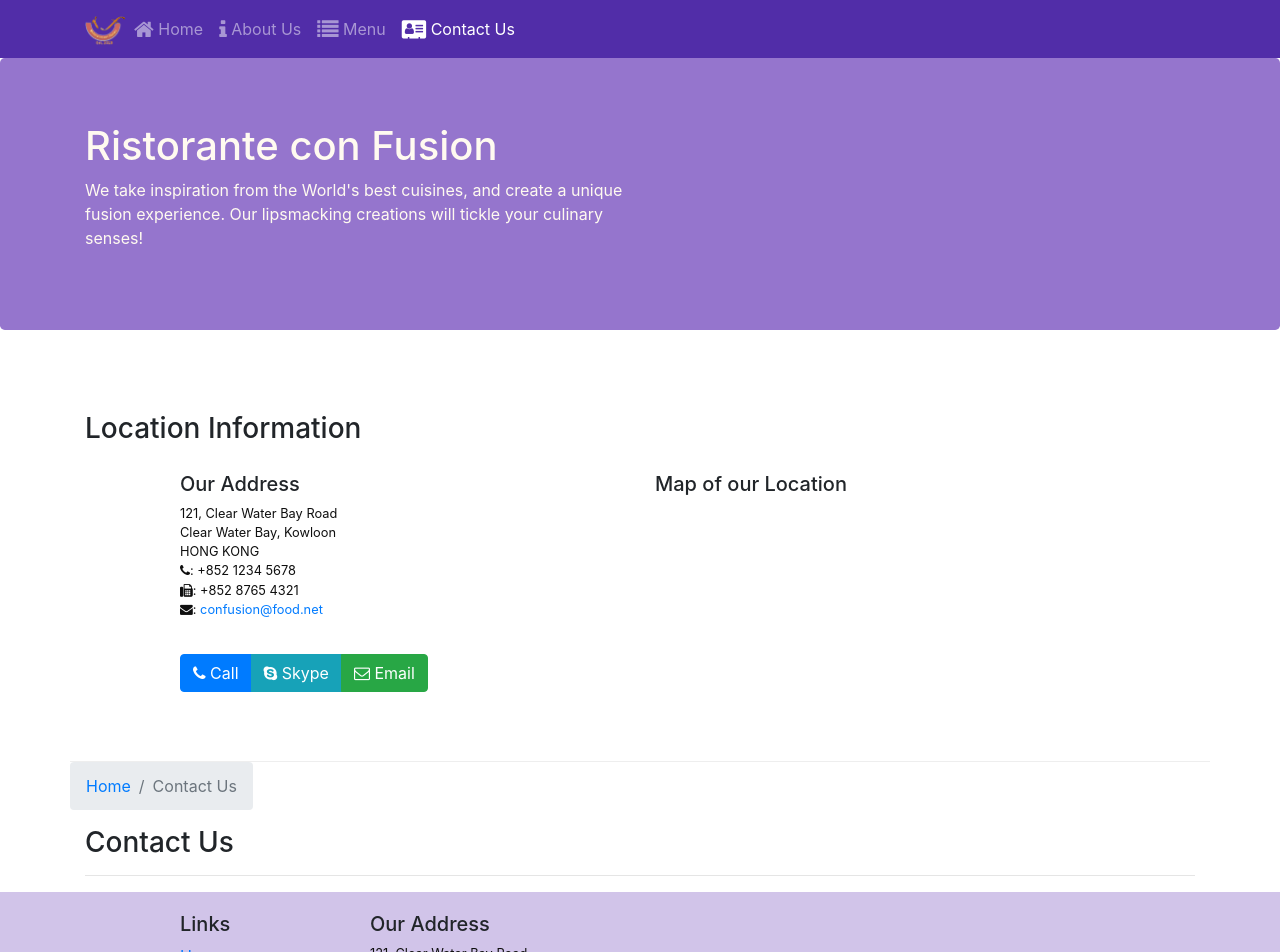
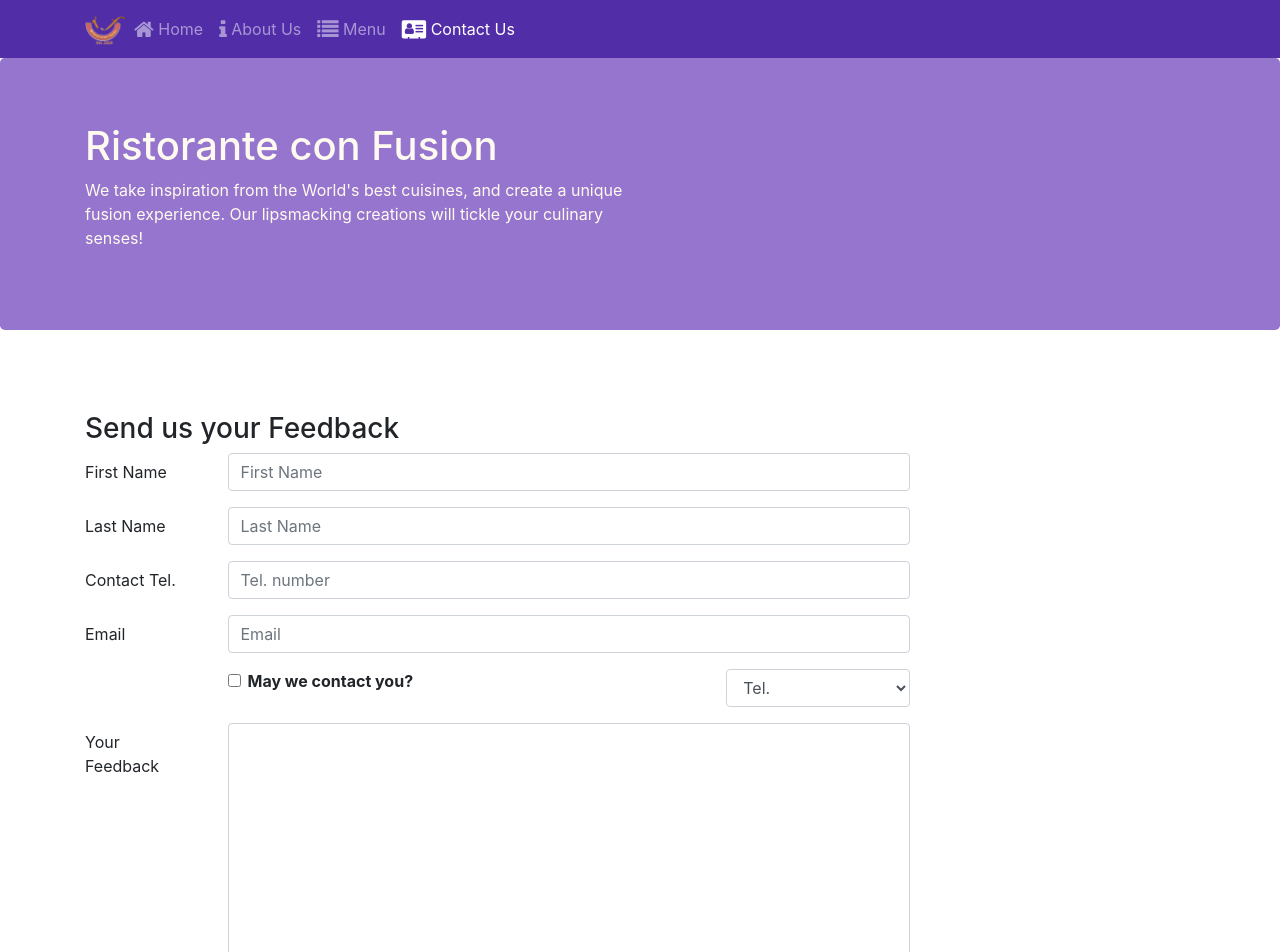
Before and after one commit to re-beat/react, a React (Create React App) app: page /contactus in a window 1280 px wide. Shown: the top 952 px of the page. Built offline with nearby package versions, Linux system fonts and the light colour scheme.

Commit message:
Controlled Forms

```diff
--- a/src/components/ContactComponent.js
+++ b/src/components/ContactComponent.js
@@ -1,49 +1,131 @@
-import React from 'react';
-
-import { Breadcrumb, BreadcrumbItem } from 'reactstrap';
+import React, { Component } from 'react';
+import { Breadcrumb, BreadcrumbItem,
+            Button, Form, FormGroup, Label, Input, Col } from 'reactstrap';
 import { Link } from 'react-router-dom';
 
-function Contact(props) {
+class Contact extends Component {
+    constructor(props) {
+        super(props);
+
+        this.state = {
+            firstname: '',
+            lastname: '',
+            telnum: '',
+            email: '',
+            agree: false,
+            contactType: 'Tel.',
+            message: ''
+        };
+
+        this.handleInputChange = this.handleInputChange.bind(this);
+        this.handleSubmit = this.handleSubmit.bind(this);
+
+    }
+
+    handleInputChange(event) {
+        const target = event.target;
+        const value = target.type === 'checkbox' ? target.checked : target.value;
+        const name = target.name;
+
+        this.setState({
+          [name]: value
+        });
+    }
+
+    handleSubmit(event) {
+        console.log('Current State is: ' + JSON.stringify(this.state));
+        alert('Current State is: ' + JSON.stringify(this.state));
+        event.preventDefault();
+    }
+
+    render() {
         return(
             <div className="container">
                 <div className="row row-content">
                    <div className="col-12">
-                <h3>Location Information</h3>
+                      <h3>Send us your Feedback</h3>
                    </div>
-                <div className="col-12 col-sm-4 offset-sm-1">
-                        <h5>Our Address</h5>
-                        <address>
-                        121, Clear Water Bay Road<br />
-                        Clear Water Bay, Kowloon<br />
-                        HONG KONG<br />
-                        <i className="fa fa-phone"></i>: +852 1234 5678<br />
-                        <i className="fa fa-fax"></i>: +852 8765 4321<br />
-                        <i className="fa fa-envelope"></i>: <a href="mailto:confusion@food.net">confusion@food.net</a>
-                        </address>
-                </div>
-                <div className="col-12 col-sm-6 offset-sm-1">
-                    <h5>Map of our Location</h5>
-                </div>
-                <div className="col-12 col-sm-11 offset-sm-1">
-                    <div className="btn-group" role="group">
-                        <a role="button" className="btn btn-primary" href="tel:+85212345678"><i className="fa fa-phone"></i> Call</a>
-                        <a role="button" className="btn btn-info"><i className="fa fa-skype"></i> Skype</a>
-                        <a role="button" className="btn btn-success" href="mailto:confusion@food.net"><i className="fa fa-envelope-o"></i> Email</a>
-                    </div>
-                </div>
-            </div>
-            <div className="row">
-                <Breadcrumb>
-                    <BreadcrumbItem><Link to="/home">Home</Link></BreadcrumbItem>
-                    <BreadcrumbItem active>Contact Us</BreadcrumbItem>
-                </Breadcrumb>
-                <div className="col-12">
-                    <h3>Contact Us</h3>
-                    <hr />
+                    <div className="col-12 col-md-9">
+                        <Form onSubmit={this.handleSubmit}>
+                            <FormGroup row>
+                                <Label htmlFor="firstname" md={2}>First Name</Label>
+                                <Col md={10}>
+                                    <Input type="text" id="firstname" name="firstname"
+                                        placeholder="First Name"
+                                        value={this.state.firstname}
+                                        onChange={this.handleInputChange} />
+                                </Col>
+                            </FormGroup>
+                            <FormGroup row>
+                                <Label htmlFor="lastname" md={2}>Last Name</Label>
+                                <Col md={10}>
+                                    <Input type="text" id="lastname" name="lastname"
+                                        placeholder="Last Name"
+                                        value={this.state.lastname}
+                                        onChange={this.handleInputChange} />
+                                </Col>
+                            </FormGroup>
+                            <FormGroup row>
+                            <Label htmlFor="telnum" md={2}>Contact Tel.</Label>
+                                <Col md={10}>
+                                    <Input type="tel" id="telnum" name="telnum"
+                                        placeholder="Tel. number"
+                                        value={this.state.telnum}
+                                        onChange={this.handleInputChange} />
+                                </Col>
+                            </FormGroup>
+                            <FormGroup row>
+                                <Label htmlFor="email" md={2}>Email</Label>
+                                <Col md={10}>
+                                    <Input type="email" id="email" name="email"
+                                        placeholder="Email"
+                                        value={this.state.email}
+                                        onChange={this.handleInputChange} />
+                                </Col>
+                            </FormGroup>
+                            <FormGroup row>
+                                <Col md={{size: 6, offset: 2}}>
+                                    <FormGroup check>
+                                        <Label check>
+                                            <Input type="checkbox"
+                                                name="agree"
+                                                checked={this.state.agree}
+                                                onChange={this.handleInputChange} /> {' '}
+                                            <strong>May we contact you?</strong>
+                                        </Label>
+                                    </FormGroup>
+                                </Col>
+                                <Col md={{size: 3, offset: 1}}>
+                                    <Input type="select" name="contactType"
+                                            value={this.state.contactType}
+                                            onChange={this.handleInputChange}>
+                                        <option>Tel.</option>
+                                        <option>Email</option>
+                                    </Input>
+                                </Col>
+                            </FormGroup>
+                            <FormGroup row>
+                                <Label htmlFor="message" md={2}>Your Feedback</Label>
+                                <Col md={10}>
+                                    <Input type="textarea" id="message" name="message"
+                                        rows="12"
+                                        value={this.state.message}
+                                        onChange={this.handleInputChange}></Input>
+                                </Col>
+                            </FormGroup>
+                            <FormGroup row>
+                                <Col md={{size: 10, offset: 2}}>
+                                    <Button type="submit" color="primary">
+                                        Send Feedback
+                                    </Button>
+                                </Col>
+                            </FormGroup>
+                        </Form>
                     </div>
                </div>
             </div>
         );
     }
+}
 
 export default Contact;
```
Lines whose indentation alone changed are shown as unchanged.
